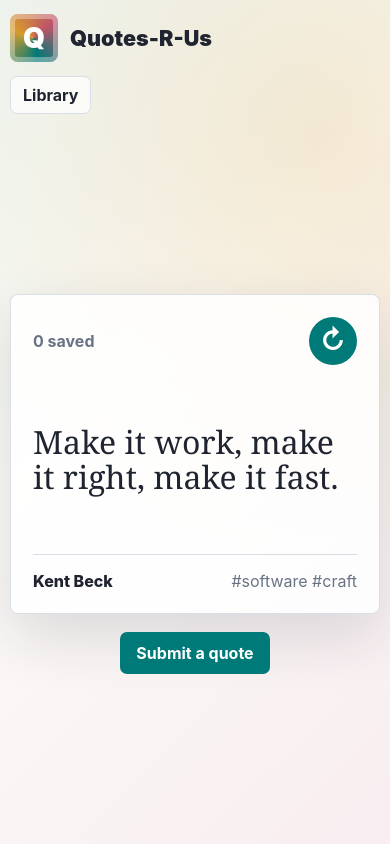
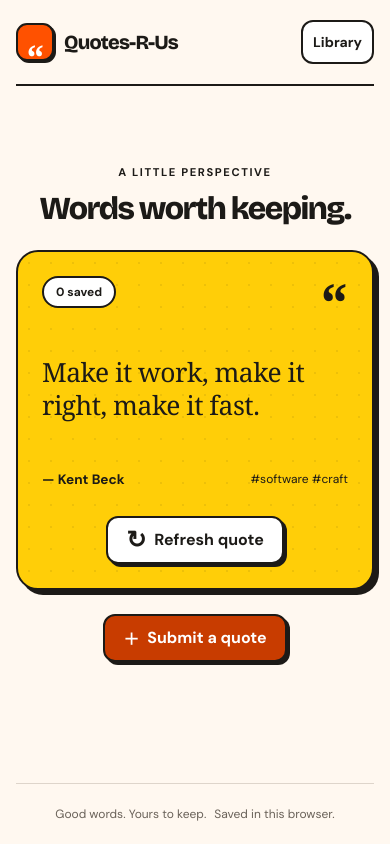
Before and after one commit to numerate64/quotes-r-us, a website: page index.html in a window 390 px wide. Drawn offline with nearby package versions, Linux system fonts and the light colour scheme.

Commit message:
Redesign browser quote pages with warm bold styling

```diff
--- a/index.html
+++ b/index.html
@@ -4,37 +4,41 @@
     <meta charset="utf-8">
     <meta name="viewport" content="width=device-width, initial-scale=1">
     <title>Quotes-R-Us</title>
+    <link rel="preconnect" href="https://fonts.googleapis.com">
+    <link rel="preconnect" href="https://fonts.gstatic.com" crossorigin>
+    <link href="https://fonts.googleapis.com/css2?family=Bricolage+Grotesque:wght@600;700;800&amp;family=DM+Sans:wght@400;500;600;700&amp;display=swap" rel="stylesheet">
     <link rel="stylesheet" href="styles.css">
   </head>
   <body>
     <main class="home-shell">
       <header class="site-header" aria-labelledby="site-title">
         <a class="brand-link" href="index.html" aria-label="Quotes-R-Us home">
-          <span class="logo-mark" aria-hidden="true">Q</span>
+          <span class="logo-mark" aria-hidden="true">“</span>
           <span id="site-title">Quotes-R-Us</span>
         </a>
-        <nav>
+        <nav aria-label="Main navigation">
           <a href="library.html">Library</a>
         </nav>
       </header>
 
       <section class="single-quote-view" aria-label="Random quote">
+        <div class="home-intro"><p class="eyebrow">A little perspective</p><h1>Words worth keeping.</h1></div>
         <article class="featured-quote" aria-live="polite">
           <div class="quote-tools">
             <span id="quote-count">0 saved</span>
-            <button class="icon-button" id="refresh-quote" type="button" aria-label="Refresh quote" title="Refresh quote">
-              ↻
-            </button>
+<span class="quote-symbol" aria-hidden="true">“</span>
           </div>
           <blockquote id="current-quote">Loading a quote...</blockquote>
           <div class="quote-meta">
             <span id="current-source">Quotes-R-Us</span>
             <span id="current-tags"></span>
           </div>
+          <div class="refresh-row"><button id="refresh-quote" type="button"><span aria-hidden="true">↻</span> Refresh quote</button></div>
         </article>
 
-        <a class="primary-link" href="submit.html">Submit a quote</a>
+        <a class="primary-link" href="submit.html"><span aria-hidden="true">＋</span> Submit a quote</a>
       </section>
+      <footer class="site-footer">Good words. Yours to keep. <span>Saved in this browser.</span></footer>
     </main>
 
     <script src="app.js"></script>
--- a/styles.css
+++ b/styles.css
@@ -1,354 +1,82 @@
 :root {
   color-scheme: light;
-  --ink: #1f2430;
-  --muted: #697386;
-  --paper: #fbfaf7;
-  --panel: #ffffff;
-  --line: #d9dde7;
-  --accent: #007a78;
-  --accent-strong: #005f61;
-  --gold: #d69b2d;
-  --rose: #be5569;
-  --shadow: 0 22px 60px rgba(31, 36, 48, 0.14);
+  --ink: #1c1a17;
+  --muted: #696158;
+  --paper: #fff8f0;
+  --panel: #fff;
+  --line: #ded5cb;
+  --accent: #c83c00;
+  --yellow: #ffce08;
+  --shadow: 5px 5px 0 var(--ink);
 }
-
-* {
-  box-sizing: border-box;
+* { box-sizing: border-box; }
+body { margin: 0; min-height: 100vh; background: var(--paper); color: var(--ink); font-family: 'DM Sans', ui-sans-serif, system-ui, sans-serif; }
+a { color: inherit; }
+button, input, textarea { font: inherit; }
+button, .primary-link, nav a { min-height: 44px; display: inline-flex; align-items: center; justify-content: center; gap: 8px; border: 2px solid var(--ink); border-radius: 12px; padding: 10px 18px; text-decoration: none; font-weight: 700; transition: transform .15s, box-shadow .15s, background .15s; }
+button, .primary-link { background: var(--accent); color: white; cursor: pointer; box-shadow: 3px 3px 0 var(--ink); }
+button:hover, .primary-link:hover { background: #ac3400; transform: translate(-1px, -1px); box-shadow: 4px 4px 0 var(--ink); }
+button:active, .primary-link:active { transform: translate(2px, 2px); box-shadow: none; }
+button:disabled { opacity: .5; cursor: default; }
+:focus-visible { outline: 3px solid #17659b; outline-offset: 5px; }
+.home-shell, .page-shell { width: min(1040px, calc(100% - 48px)); margin: auto; min-height: 100svh; display: flex; flex-direction: column; }
+.site-header { display: flex; align-items: center; justify-content: space-between; gap: 20px; padding: 24px 0; border-bottom: 2px solid var(--ink); }
+.brand-link { display: inline-flex; align-items: center; gap: 10px; text-decoration: none; font-family: 'Bricolage Grotesque', system-ui, sans-serif; font-size: 1.5rem; font-weight: 800; letter-spacing: -.8px; }
+.logo-mark { display: grid; place-items: center; width: 38px; height: 38px; padding-top: 8px; background: #ff5100; color: white; border: 2px solid var(--ink); border-radius: 11px; font: bold 36px Georgia, serif; box-shadow: 2px 2px 0 var(--ink); }
+nav { display: flex; gap: 10px; }
+nav a { background: white; font-size: .875rem; padding: 8px 14px; }
+nav a:hover { background: var(--yellow); }
+h1, p { margin: 0; }
+h1 { font-family: 'Bricolage Grotesque', system-ui, sans-serif; font-size: clamp(2rem, 5vw, 3.25rem); line-height: 1.1; letter-spacing: -1.5px; font-weight: 800; }
+.eyebrow { text-transform: uppercase; letter-spacing: 1.6px; font-size: .7rem; font-weight: 700; margin-bottom: 12px; }
+.single-quote-view { width: min(760px, 100%); margin: auto; padding: 46px 0; display: grid; justify-items: center; gap: 26px; }
+.home-intro { text-align: center; }
+.featured-quote, .quote-form, .library-panel { width: 100%; border: 2px solid var(--ink); border-radius: 22px; box-shadow: var(--shadow); }
+.featured-quote { background-color: var(--yellow); background-image: radial-gradient(#1c1a1714 .8px, transparent .8px); background-size: 22px 22px; min-height: 350px; padding: clamp(24px, 5vw, 42px); display: flex; flex-direction: column; }
+.quote-tools { display: flex; align-items: center; justify-content: space-between; min-height: 32px; }
+#quote-count { background: white; border: 2px solid var(--ink); border-radius: 24px; padding: 6px 12px; font-size: .75rem; font-weight: 700; }
+.quote-symbol { font: bold 56px/32px Georgia, serif; transform: translateY(10px); }
+blockquote { margin: auto 0; padding: 28px 0; font: 400 clamp(1.65rem, 4vw, 2.65rem)/1.25 Georgia, serif; letter-spacing: -.5px; overflow-wrap: anywhere; }
+.quote-meta { display: flex; flex-wrap: wrap; gap: 12px; align-items: center; justify-content: space-between; font-size: .85rem; overflow-wrap: anywhere; }
+#current-source { font-weight: 700; }
+#current-source::before { content: '— '; }
+#current-tags { font-size: .75rem; }
+.refresh-row { display: flex; justify-content: center; margin-top: 28px; }
+.refresh-row button { background: white; color: var(--ink); }
+.refresh-row button:hover { background: var(--paper); }
+.refresh-row button span { font-size: 1.5rem; line-height: 1; }
+.site-footer { display: flex; flex-wrap: wrap; justify-content: space-between; gap: 8px; padding: 22px 0; margin-top: auto; border-top: 1px solid var(--line); font-size: .75rem; color: var(--muted); }
+.quote-form, .library-panel { background: white; padding: clamp(24px, 5vw, 42px); margin: 48px auto; max-width: 800px; }
+.page-description { margin: 16px 0 28px; color: var(--muted); line-height: 1.6; }
+label { display: block; margin-bottom: 8px; font-size: .875rem; font-weight: 700; }
+textarea, input { width: 100%; padding: 12px 14px; border: 1px solid #a89e93; border-radius: 10px; background: #fffcf8; color: var(--ink); }
+textarea { resize: vertical; min-height: 150px; }
+.form-grid { display: grid; grid-template-columns: repeat(2, minmax(0, 1fr)); gap: 18px; margin-top: 22px; }
+.form-actions { margin-top: 26px; }
+.status-note { min-height: 24px; margin-top: 18px; color: #286046; font-size: .875rem; font-weight: 600; }
+.library-header { display: flex; align-items: center; justify-content: space-between; gap: 24px; margin-bottom: 30px; }
+.library-header input { max-width: 260px; }
+.quote-list { display: grid; gap: 18px; }
+.quote-item { border: 1px solid var(--ink); border-radius: 14px; padding: 24px; background: #fffcf8; }
+.quote-item p { font: 1.35rem/1.5 Georgia, serif; overflow-wrap: anywhere; }
+.item-footer { display: flex; justify-content: space-between; flex-wrap: wrap; gap: 12px; margin-top: 20px; font-size: .8rem; overflow-wrap: anywhere; }
+.item-source { font-weight: 700; }
+.item-tags { color: var(--muted); }
+.item-actions { margin-top: 18px; }
+.item-actions button { background: white; color: var(--ink); font-size: .8rem; }
+.empty { padding: 36px 20px; text-align: center; border: 1px dashed #a89e93; border-radius: 12px; color: var(--muted); }
+@media (max-width: 560px) {
+  .home-shell, .page-shell { width: calc(100% - 32px); }
+  .site-header { flex-wrap: wrap; padding: 20px 0; gap: 16px; }
+  .brand-link { font-size: 1.25rem; }
+  nav { gap: 8px; }
+  nav a { padding: 8px 10px; }
+  .single-quote-view { padding: 36px 0; gap: 24px; }
+  .featured-quote { min-height: 340px; }
+  .quote-form, .library-panel { margin: 32px auto; }
+  .form-grid { grid-template-columns: 1fr; }
+  .library-header { align-items: stretch; flex-direction: column; }
+  .library-header input { max-width: none; }
+  .site-footer { justify-content: center; text-align: center; }
 }
-
-body {
-  margin: 0;
-  min-height: 100vh;
-  background:
-    radial-gradient(circle at 82% 16%, rgba(214, 155, 45, 0.18), transparent 27rem),
-    linear-gradient(135deg, #eef6f4 0%, var(--paper) 42%, #f8edf0 100%);
-  color: var(--ink);
-  font-family: Inter, ui-sans-serif, system-ui, -apple-system, BlinkMacSystemFont, "Segoe UI", sans-serif;
-}
-
-a {
-  color: inherit;
-}
-
-button,
-input,
-textarea {
-  font: inherit;
-}
-
-button,
-.primary-link {
-  border: 0;
-  border-radius: 7px;
-  background: var(--accent);
-  color: #ffffff;
-  cursor: pointer;
-  min-height: 42px;
-  padding: 0 16px;
-  font-weight: 750;
-}
-
-button:hover,
-.primary-link:hover {
-  background: var(--accent-strong);
-}
-
-.primary-link {
-  display: inline-flex;
-  align-items: center;
-  justify-content: center;
-  text-decoration: none;
-  width: fit-content;
-}
-
-.home-shell,
-.page-shell {
-  width: min(980px, calc(100% - 32px));
-  margin: 0 auto;
-  padding: 36px 0;
-}
-
-.home-shell {
-  min-height: 100vh;
-  display: grid;
-  grid-template-rows: auto 1fr;
-}
-
-.site-header {
-  display: flex;
-  align-items: center;
-  justify-content: space-between;
-  gap: 20px;
-  margin-bottom: 42px;
-}
-
-.brand-link {
-  display: inline-flex;
-  align-items: center;
-  gap: 12px;
-  text-decoration: none;
-  font-size: clamp(1.35rem, 4vw, 2rem);
-  font-weight: 900;
-  letter-spacing: 0;
-}
-
-.logo-mark {
-  display: grid;
-  place-items: center;
-  flex: 0 0 48px;
-  width: 48px;
-  height: 48px;
-  border-radius: 8px;
-  background: conic-gradient(from 170deg, var(--accent), var(--gold), var(--rose), var(--accent));
-  color: white;
-  font-size: 28px;
-  font-weight: 900;
-  box-shadow: inset 0 0 0 5px rgba(255, 255, 255, 0.34);
-}
-
-nav {
-  display: flex;
-  align-items: center;
-  gap: 10px;
-}
-
-nav a {
-  border: 1px solid var(--line);
-  border-radius: 7px;
-  background: rgba(255, 255, 255, 0.72);
-  color: var(--ink);
-  min-height: 38px;
-  display: inline-flex;
-  align-items: center;
-  padding: 0 12px;
-  text-decoration: none;
-  font-weight: 750;
-}
-
-h1,
-p {
-  margin: 0;
-}
-
-h1 {
-  font-size: clamp(2rem, 6vw, 3.5rem);
-  line-height: 0.98;
-  letter-spacing: 0;
-}
-
-.single-quote-view {
-  align-self: center;
-  display: grid;
-  justify-items: center;
-  gap: 18px;
-}
-
-.featured-quote,
-.quote-form,
-.library-panel {
-  width: 100%;
-  background: rgba(255, 255, 255, 0.84);
-  border: 1px solid rgba(217, 221, 231, 0.95);
-  border-radius: 8px;
-  box-shadow: var(--shadow);
-}
-
-.featured-quote {
-  min-height: 390px;
-  padding: clamp(22px, 5vw, 44px);
-  display: flex;
-  flex-direction: column;
-}
-
-.quote-tools,
-.quote-meta,
-.library-header,
-.form-actions,
-.item-footer,
-.item-actions {
-  display: flex;
-  align-items: center;
-  gap: 12px;
-}
-
-.quote-tools {
-  justify-content: space-between;
-  color: var(--muted);
-  font-weight: 750;
-}
-
-.icon-button {
-  width: 48px;
-  height: 48px;
-  min-height: 48px;
-  padding: 0;
-  border-radius: 50%;
-  font-size: 1.7rem;
-  line-height: 1;
-}
-
-blockquote {
-  margin: auto 0;
-  padding: 34px 0;
-  font-family: Georgia, "Times New Roman", serif;
-  font-size: clamp(2rem, 5vw, 4.2rem);
-  line-height: 1.08;
-}
-
-.quote-meta {
-  min-height: 32px;
-  justify-content: space-between;
-  color: var(--muted);
-  border-top: 1px solid var(--line);
-  padding-top: 16px;
-}
-
-.quote-meta span:first-child,
-.item-source {
-  font-weight: 800;
-  color: var(--ink);
-}
-
-.quote-form,
-.library-panel {
-  padding: clamp(18px, 4vw, 30px);
-}
-
-.quote-form h1,
-.library-panel h1 {
-  margin-bottom: 24px;
-}
-
-label {
-  display: block;
-  margin-bottom: 8px;
-  color: var(--muted);
-  font-size: 0.92rem;
-  font-weight: 750;
-}
-
-textarea,
-input {
-  width: 100%;
-  border: 1px solid var(--line);
-  border-radius: 7px;
-  background: #fff;
-  color: var(--ink);
-  padding: 12px 13px;
-  outline: 0;
-}
-
-textarea:focus,
-input:focus {
-  border-color: var(--accent);
-  box-shadow: 0 0 0 3px rgba(0, 122, 120, 0.16);
-}
-
-.form-grid {
-  display: grid;
-  grid-template-columns: repeat(2, minmax(0, 1fr));
-  gap: 14px;
-  margin-top: 16px;
-}
-
-.form-actions {
-  margin-top: 18px;
-  flex-wrap: wrap;
-}
-
-.status-note {
-  min-height: 24px;
-  margin-top: 14px;
-  color: var(--accent-strong);
-  font-weight: 750;
-}
-
-.library-header {
-  justify-content: space-between;
-  align-items: start;
-  margin-bottom: 18px;
-}
-
-.library-header h1 {
-  margin: 0;
-}
-
-.library-header input {
-  max-width: 260px;
-}
-
-.quote-list {
-  display: grid;
-  gap: 12px;
-}
-
-.quote-item {
-  border: 1px solid var(--line);
-  border-radius: 8px;
-  background: #fff;
-  padding: 16px;
-}
-
-.quote-item p {
-  color: #363d4f;
-  line-height: 1.42;
-}
-
-.item-footer,
-.item-actions {
-  justify-content: space-between;
-  margin-top: 12px;
-}
-
-.item-tags {
-  color: var(--muted);
-}
-
-.item-actions {
-  justify-content: flex-start;
-  flex-wrap: wrap;
-}
-
-.item-actions button {
-  min-height: 34px;
-  padding: 0 12px;
-}
-
-.empty {
-  color: var(--muted);
-  border: 1px dashed var(--line);
-  border-radius: 8px;
-  padding: 24px;
-  text-align: center;
-}
-
-@media (max-width: 720px) {
-  .home-shell,
-  .page-shell {
-    width: min(100% - 20px, 980px);
-    padding: 14px 0;
-  }
-
-  .site-header,
-  .library-header {
-    display: grid;
-    justify-content: stretch;
-    gap: 14px;
-    margin-bottom: 24px;
-  }
-
-  nav {
-    justify-content: start;
-    flex-wrap: wrap;
-  }
-
-  .featured-quote {
-    min-height: 320px;
-  }
-
-  .form-grid,
-  .library-header input {
-    max-width: none;
-    grid-template-columns: 1fr;
-  }
-}
+@media (prefers-reduced-motion: reduce) { *, *::before, *::after { transition: none !important; } }
```
Also changed, not shown: library.html (+7 -3 lines), submit.html (+7 -3 lines).
